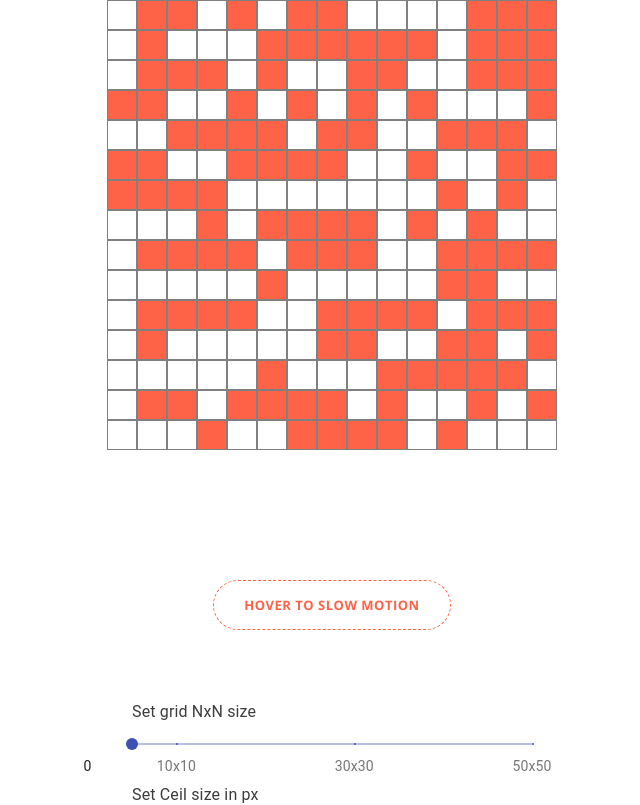
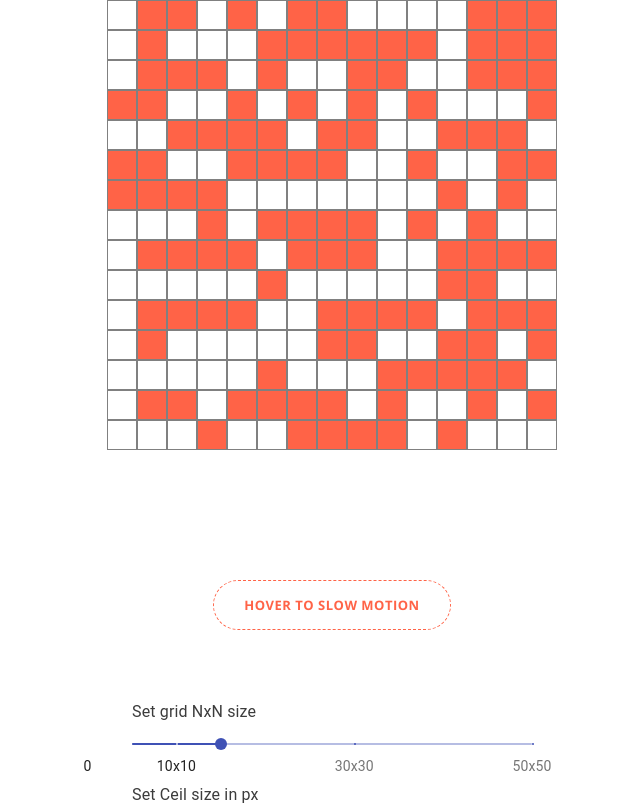
Before and after one commit to KaweckiBartek/grid-problem, a React (Create React App) app in the folder grid-problem/: page / in a window 1280 px wide. Shown: the top 805 px of the page, without its empty margins (308-948 px from the left). Built offline with nearby package versions, Linux system fonts and the light colour scheme.

Commit message:
style changed

```diff
--- a/grid-problem/src/components/grid/GridSlider.tsx
+++ b/grid-problem/src/components/grid/GridSlider.tsx
@@ -48,7 +48,7 @@ export default function GridSlider({setNxN}: IGridSlider) {
       <Slider
         max={50}
         min={5}
-        defaultValue={5}
+        defaultValue={15}
         getAriaValueText={valuetext}
         aria-labelledby="discrete-slider-custom"
         step={1}
```
